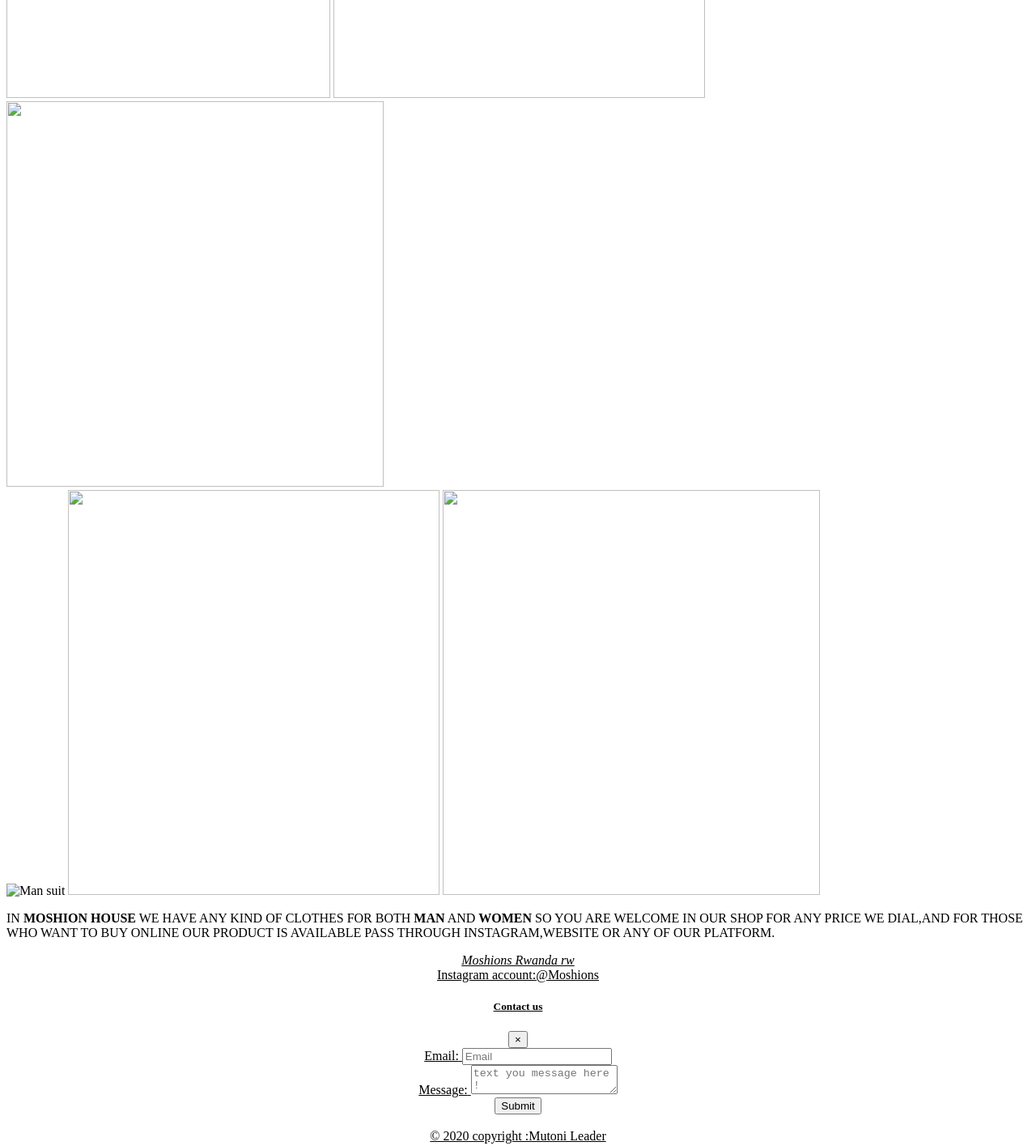
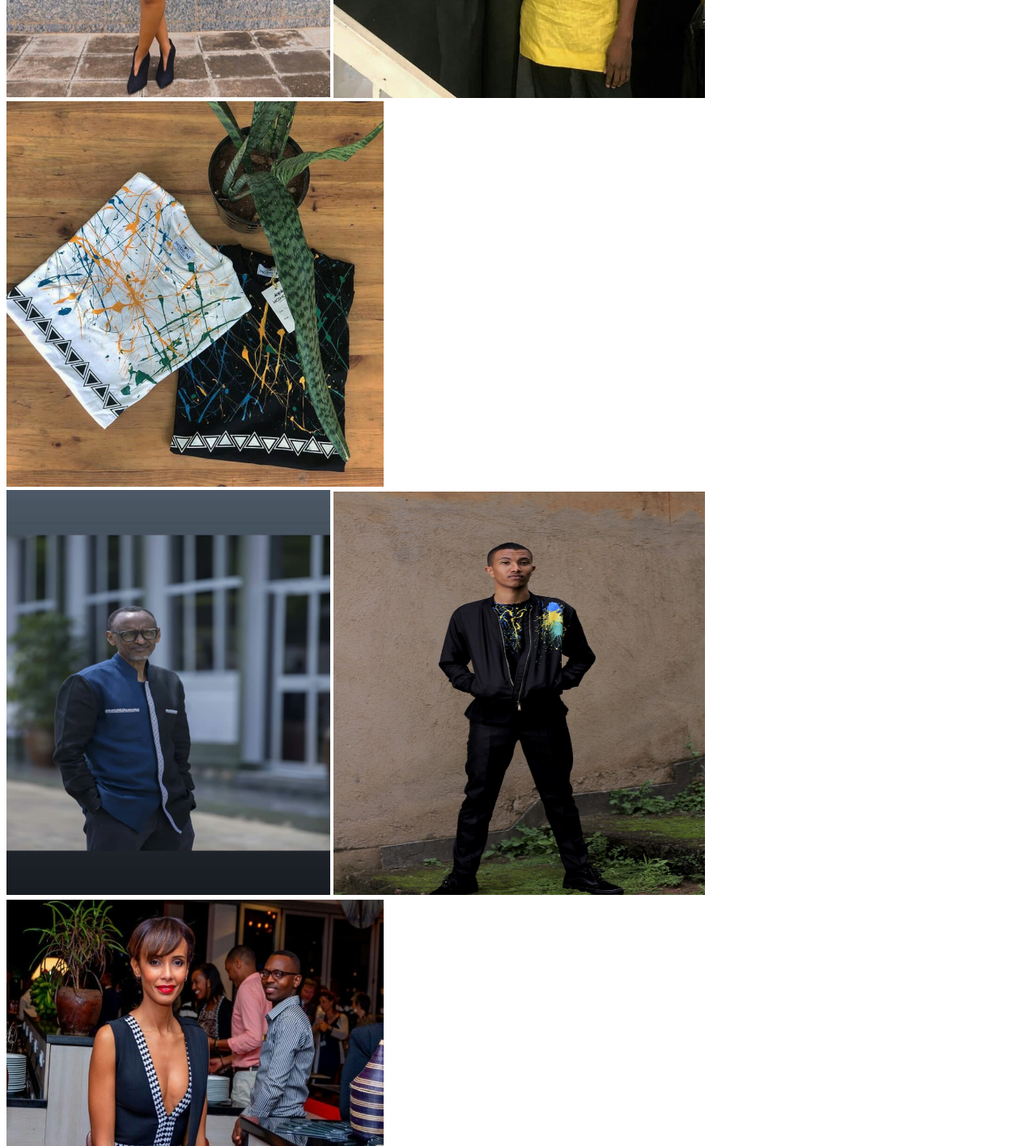
Before and after one commit to leaderngoga/Moshions, a plain HTML site: page simple.html in a window 1280 px wide. Shown: the part 540-1955 px from the top of the page at 81% size. Drawn offline with Linux system fonts and the light colour scheme.

Commit message:
Moshions House

```diff
--- a/simple.html
+++ b/simple.html
@@ -20,20 +20,20 @@
         </div></nav>
     </h2>
              <div class="link">
-               <div><img src="Screenshot_2020-01-13-10-55-47~2.png" height= "476px"
+               <div><img src="images/Screenshot_2020-01-13-10-55-47~2.png" height= "476px"
                 width= "400px">
-                <img src="Screenshot_2020-01-13-10-56-15~2.png" width ="459px"
+                <img src="images/Screenshot_2020-01-13-10-56-15~2.png" width ="459px"
                 height= "476px">
-                <img src="Screenshot_2020-01-13-10-57-56~2.png" width= "466px"
+                <img src="images/Screenshot_2020-01-13-10-57-56~2.png" width= "466px"
                 height= "476px">
                 <br>
             </div>
             <div>
-                <img src="Screenshot_2020-02-18-13-59-22.png" height= "500px"
+                <img src="images/Screenshot_2020-02-18-13-59-22.png" height= "500px"
                 width= "400px" alt="Man suit">
-                <img src="Screenshot_2020-01-13-10-51-02~2.png" width ="459px"
+                <img src="images/Screenshot_2020-01-13-10-51-02~2.png" width ="459px"
                 height=" 500px">
-                <img src="Screenshot_2020-01-13-10-57-10~2.png" width ="466px"
+                <img src="images/Screenshot_2020-01-13-10-57-10~2.png" width ="466px"
                 height=" 500px">
             </div>
             <div ><p title="I'am tooltip">IN <strong>MOSHION HOUSE</strong> WE HAVE ANY KIND OF CLOTHES FOR BOTH <Strong> MAN</Strong> AND <strong>WOMEN</strong>  SO YOU ARE WELCOME IN OUR SHOP FOR ANY PRICE WE DIAL,AND FOR THOSE WHO WANT TO BUY ONLINE OUR PRODUCT IS AVAILABLE PASS THROUGH INSTAGRAM,WEBSITE OR ANY OF OUR PLATFORM.</P> </div>
```
